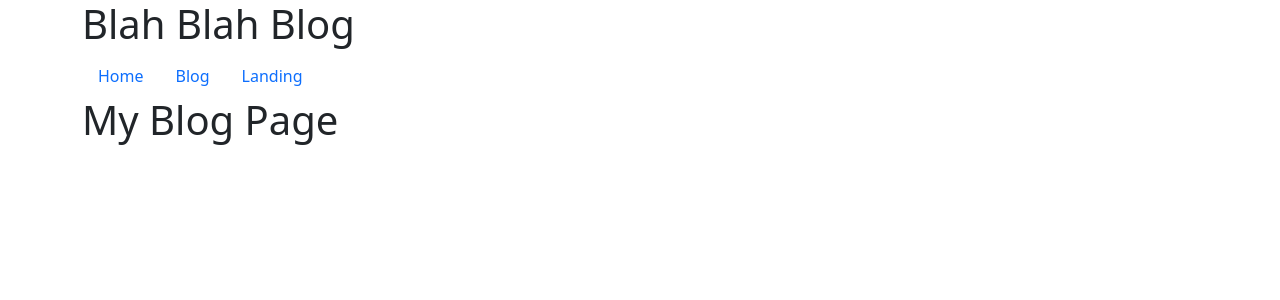
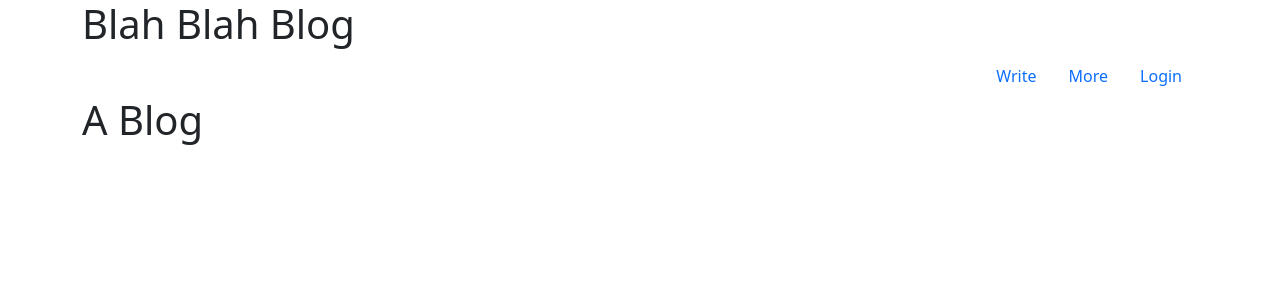
Before and after one commit to JaimeMitchell/BlogFront, a React (Create React App) app: page /blog in a window 1280 px wide. Shown: the top 300 px of the page. Built offline with nearby package versions, Linux system fonts and the light colour scheme.

Commit message:
Styling with Bootstrap

```diff
--- a/src/components/forms/CreateBlog.js
+++ b/src/components/forms/CreateBlog.js
@@ -36,7 +36,7 @@ const CreateBlog = (props) => {
                 <label className="form-label" htmlFor="blog">
                     Blog
                 </label>
-                <input
+                <textarea
                     className="form-control"
                     type="text"
                     id="content"
--- a/src/components/forms/UpdateBlog.js
+++ b/src/components/forms/UpdateBlog.js
@@ -37,7 +37,7 @@ const UpdateBlog = (props) => {
                     <label className="form-label" htmlFor="title">
                         Title
                     </label>
-                    <input
+                    <textarea
                         className="form-control"
                         type="text"
                         id="title"
--- a/src/components/layout/NavBar.js
+++ b/src/components/layout/NavBar.js
@@ -3,20 +3,20 @@ import { Link, NavLink } from "react-router-dom";
 const NavBar = (props) => {
   return (
     <nav >
-      <ul className="nav">
+      {props.user && <span >{props.user.username} in da house!</span>}
+      <ul className="nav justify-content-end flex-column flex-sm-row">
 
         <li className="nav-item">
-          <Link to="/home" className="nav-link">Home</Link>
+          <Link to="/home" className="nav-link">Write</Link>
         </li>
 
         <li className="nav-item">
-          <NavLink to="/blog" className="nav-link">Blog</NavLink>
+          <NavLink to="/blog" className="nav-link">More</NavLink>
         </li>
 
         <li className="nav-item">
-          <NavLink to='/' className="nav-link">Landing</NavLink>
+          <NavLink to='/' className="nav-link">Login</NavLink>
         </li>
-        {props.user && <span>{props.user.username}</span>}
       </ul>
     </nav>
   );
--- a/src/components/pages/Blog.js
+++ b/src/components/pages/Blog.js
@@ -3,7 +3,7 @@ const Blog = () => {
   return (
     <div>
       <NavBar />
-      <h1>My Blog Page</h1>
+      <h1>A Blog</h1>
     </div>
   );
 };
--- a/src/components/pages/Home.js
+++ b/src/components/pages/Home.js
@@ -38,22 +38,19 @@ const Home = (props) => {
   };
 
   return (
-    <div>
+    <div className="container ">
       <NavBar user={props.user} />
 
-      <h1>Home Page</h1>
+      <h2 className='text-center'>Write a li'l blog</h2>
 
-      <CreateBlog setBlogs={setBlogs} blogs={blogs} />
-
+      <CreateBlog className="p-3" setBlogs={setBlogs} blogs={blogs} />
+      <div className="row P3">
         {blogs && blogs.map(blog => (
-        <div key={blog._id}>
-          <h6>{blog.title}</h6>
-          {gif.data.length > 0 ? <img src={gif.data[Math.floor(Math.random() * 10)].images.original.url} /> : null}
-          <h6>{blog.content}{" "} <span
-            className='btn btn-danger'
-            onClick={() => handleUpdate(blog)}>
-              X
-            </span>
+          <div key={blog._id} className="card col-4 g-3 p-3 rounded-3" alt="gif" style={{ width: "18rem"  }} >
+            {gif.data.length > 0 ? <img src={gif.data[Math.floor(Math.random() * 10)].images.original.url} className="card-img-top rounded-1 P-3" /> : null}
+            <div class="card-body p-2 g-2 border bg-light ">
+              <h5 className="card-title">{blog.title}</h5>
+              <p>{blog.content}{" "} </p>
 
               {blog.user === props.user._id && (
                 <span
@@ -62,11 +59,18 @@ const Home = (props) => {
                 >
                   Update
                 </span>
-            )}
-            </h6>
+
+              )}<button
+                className='btn btn-danger'
+                onClick={() => handleUpdate(blog)}>
+                X
+              </button>
+
+            </div>
+
           </div>
         ))}
-    </div>
+      </div></div>
   );
 };
 
```
Lines whose indentation alone changed are shown as unchanged.
